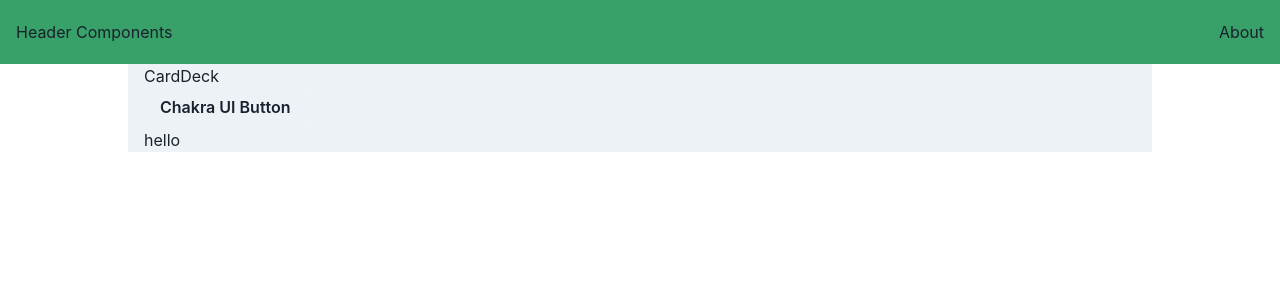
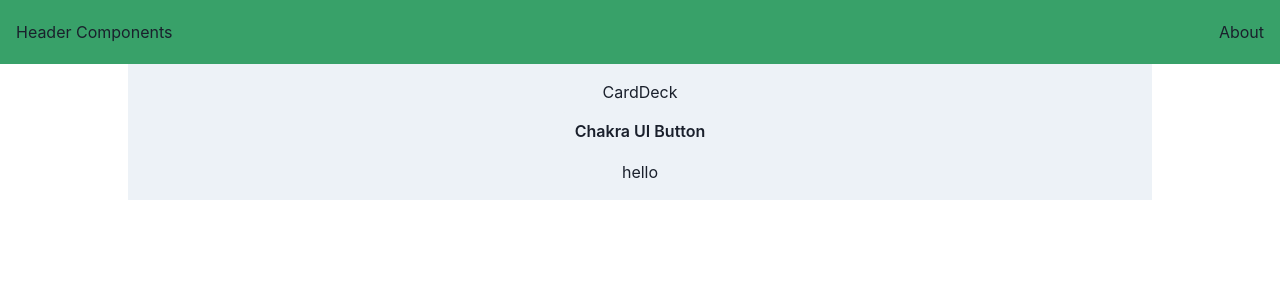
Before and after one commit to y4shiro/uma-card-deck-tools, a Next.js app: page / in a window 1280 px wide. Shown: the top 300 px of the page. Built offline with nearby package versions, Linux system fonts and the light colour scheme.

Commit message:
feat: 各コンポーネントを縦並びに表示したいので、VStack で囲み padding を付与した

```diff
--- a/src/pages/index.tsx
+++ b/src/pages/index.tsx
@@ -1,4 +1,4 @@
-import { Button, Container, Text } from '@chakra-ui/react';
+import { Button, Container, Text, VStack } from '@chakra-ui/react';
 import type { NextPage } from 'next';
 import Head from 'next/head';
 import Image from 'next/image';
@@ -17,9 +17,11 @@ const Home: NextPage = () => (
     <Header />
 
     <Container as='main' maxW='container.lg' bgColor='gray.100'>
-      <CardDeck />
-      <Button>Chakra UI Button</Button>
-      <Text>hello</Text>
+      <VStack p='4'>
+        <CardDeck />
+        <Button>Chakra UI Button</Button>
+        <Text>hello</Text>
+      </VStack>
     </Container>
   </div>
 );
```
